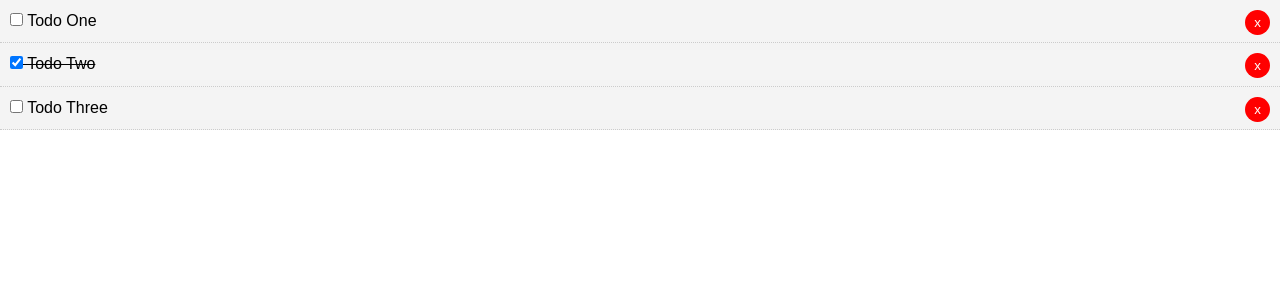
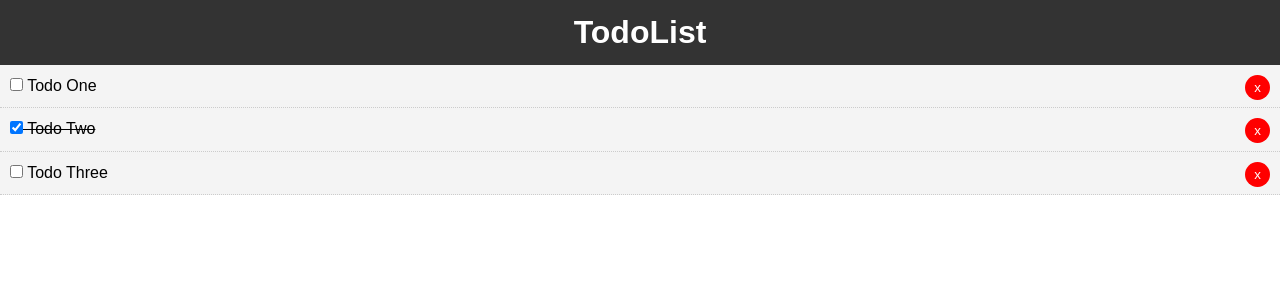
Before and after one commit to DhanushM12/Vue_TodoList, a Vue app: page / in a window 1280 px wide. Shown: the top 300 px of the page. Built offline with nearby package versions, Linux system fonts and the light colour scheme.

Commit message:
added the header

```diff
--- a/src/App.vue
+++ b/src/App.vue
@@ -1,15 +1,17 @@
 <template>
   <div id="app">
+    <Header />
     <Todos v-bind:todos="todos" v-on:del-todo="deleteTodo"/>
   </div>
 </template>
 
 <script>
-
+import Header from './components/layout/Header';
 import Todos from './components/Todos';
 export default {
   name: 'App',
   components: {
+    Header,
     Todos
   },
   data() {
--- /dev/null
+++ b/src/components/layout/Header.vue
@@ -0,0 +1,25 @@
+<template>
+    <header class="header">
+    <h1>TodoList</h1>
+    </header>
+</template>
+
+<script>
+export default {
+    name: "Header"
+}
+</script>
+
+<style scoped>
+.header {
+    background: #333;
+    color: #fff;
+    text-align: center;
+    padding: 10px;
+  }
+  .header a {
+    color: #fff;
+    padding-right: 5px;
+    text-decoration: none;
+  }
+</style>
```
